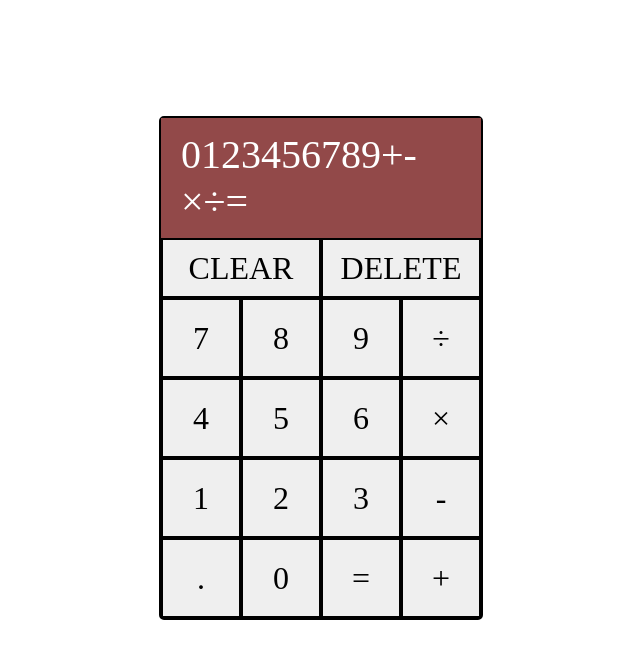
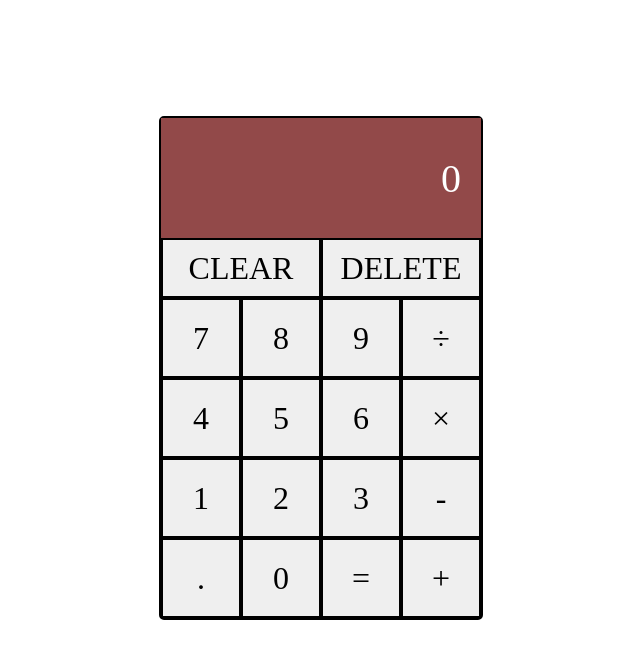
Before and after one commit to LedaThemis/odin-calculator, a plain HTML site: page index.html in a window 1280 px wide. Shown: the whole page, without its empty margins (319-959 px from the left). Drawn offline with Linux system fonts and the light colour scheme; a web font is replaced by a local one.

Commit message:
change display text

```diff
--- a/index.html
+++ b/index.html
@@ -37,7 +37,7 @@
 <body>
     <div id="calculator">
         <div id="display">
-            <p id="display-text">0123456789+-×÷=</p>
+            <p id="display-text">0</p>
         </div>
         <button id="clear-button" class="controls button-big">CLEAR</button>
         <button id="delete-button" class="controls button-big">DELETE</button>
```
